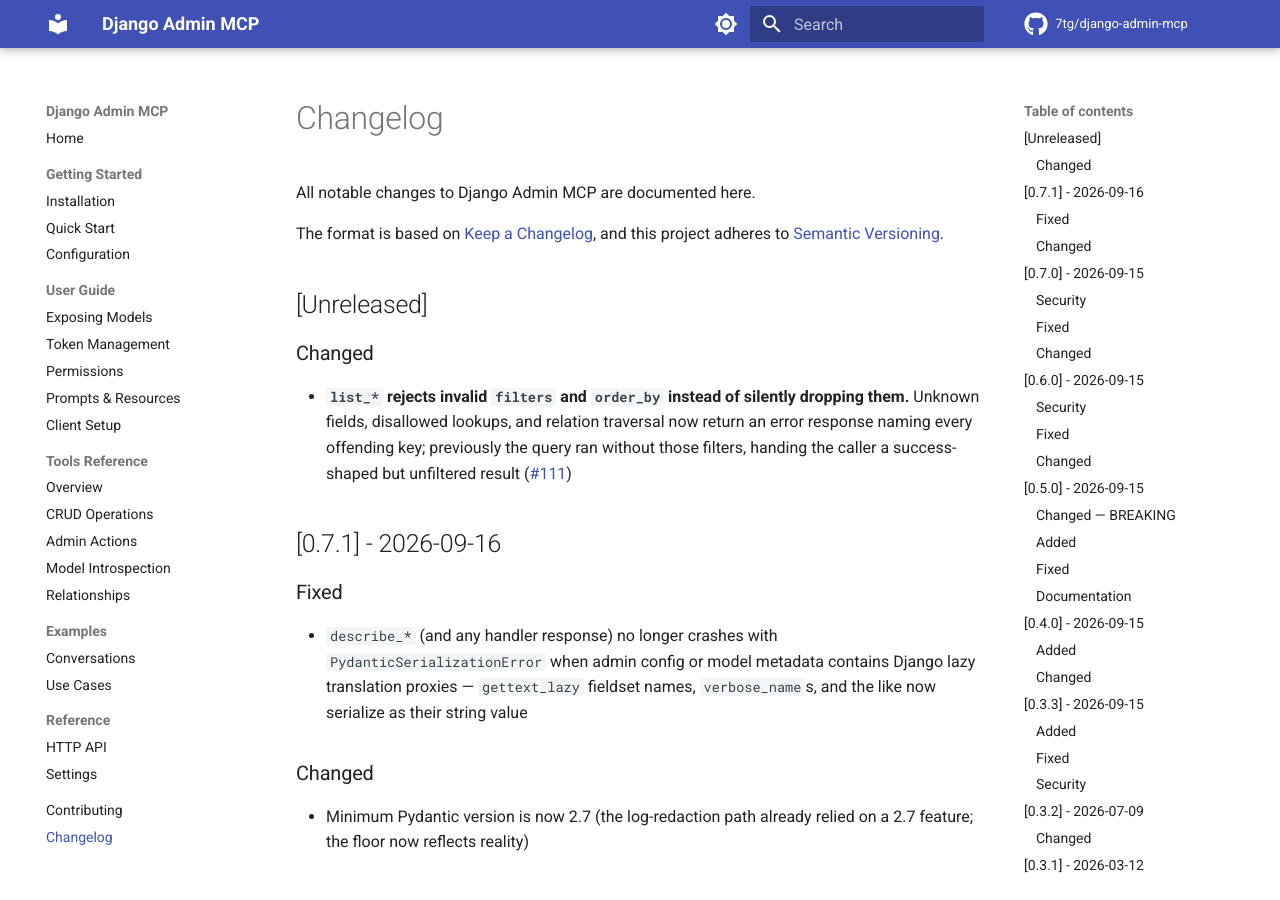
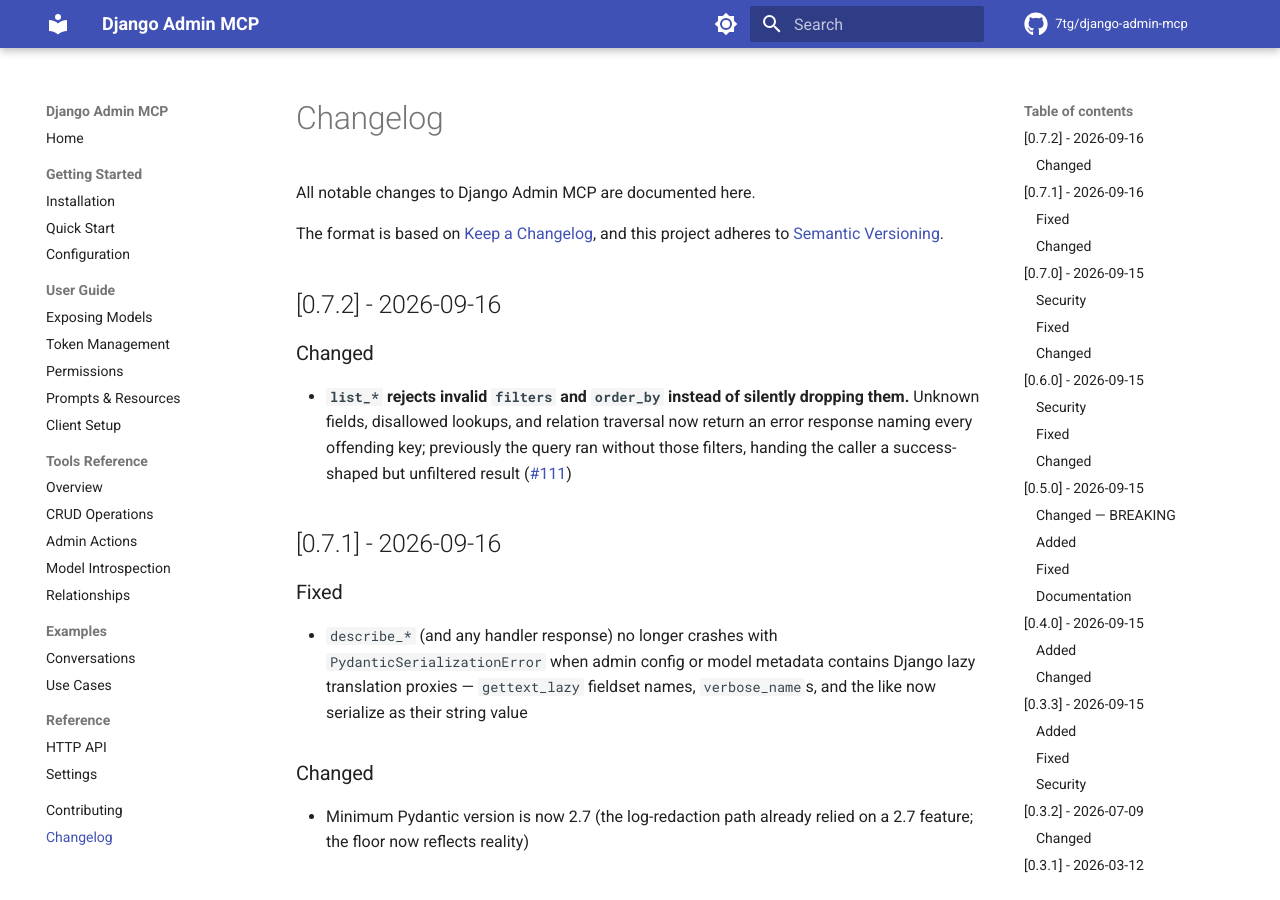
Before and after one commit to 7tg/django-admin-mcp, an MkDocs documentation site: the page built from docs/changelog.md, in a window 1280 px wide and 900 px high. Built offline with MkDocs 1.6.1 and Material for MkDocs 9.7.7, drawn with Linux system fonts in a browser that asks for light colours; comment, search, counter and statistics services are not loaded.

Commit message:
Bump version to 0.7.2

```diff
--- a/django_admin_mcp/__init__.py
+++ b/django_admin_mcp/__init__.py
@@ -4,7 +4,7 @@
 
 from django_admin_mcp.mixin import MCPAdminMixin
 
-__version__ = "0.7.1"
+__version__ = "0.7.2"
 __author__ = "Barbaros Goren"
 __email__ = "gorenbarbaros@gmail.com"
 __all__ = [
--- a/docs/changelog.md
+++ b/docs/changelog.md
@@ -5,7 +5,7 @@
 The format is based on [Keep a Changelog](https://keepachangelog.com/en/1.0.0/),
 and this project adheres to [Semantic Versioning](https://semver.org/spec/v2.0.0.html).
 
-## [Unreleased]
+## [0.7.2] - 2026-09-16
 
 ### Changed
 - **`list_*` rejects invalid `filters` and `order_by` instead of silently dropping them.** Unknown fields, disallowed lookups, and relation traversal now return an error response naming every offending key; previously the query ran without those filters, handing the caller a success-shaped but unfiltered result ([#111](https://github.com/7tg/django-admin-mcp/issues/111))
@@ -193,6 +193,7 @@
 
 | Version | Python | Django |
 |---------|--------|--------|
+| 0.7.2 | 3.10+ | 3.2+ |
 | 0.7.1 | 3.10+ | 3.2+ |
 | 0.7.0 | 3.10+ | 3.2+ |
 | 0.6.0 | 3.10+ | 3.2+ |
--- a/pyproject.toml
+++ b/pyproject.toml
@@ -4,7 +4,7 @@
 
 [project]
 name = "django-admin-mcp"
-version = "0.7.1"
+version = "0.7.2"
 description = "Django admin MCP integration - expose Django admin models to MCP clients"
 readme = "README.md"
 requires-python = ">=3.10"
```
Also changed, not shown: 1 other file.
